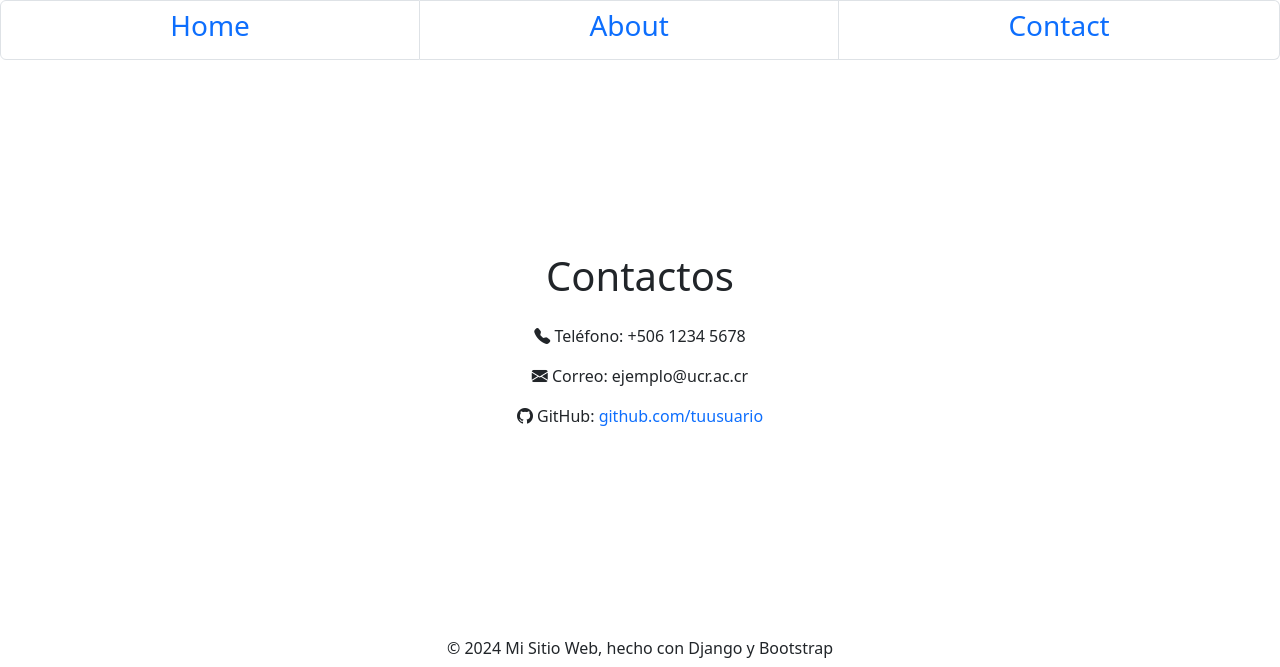
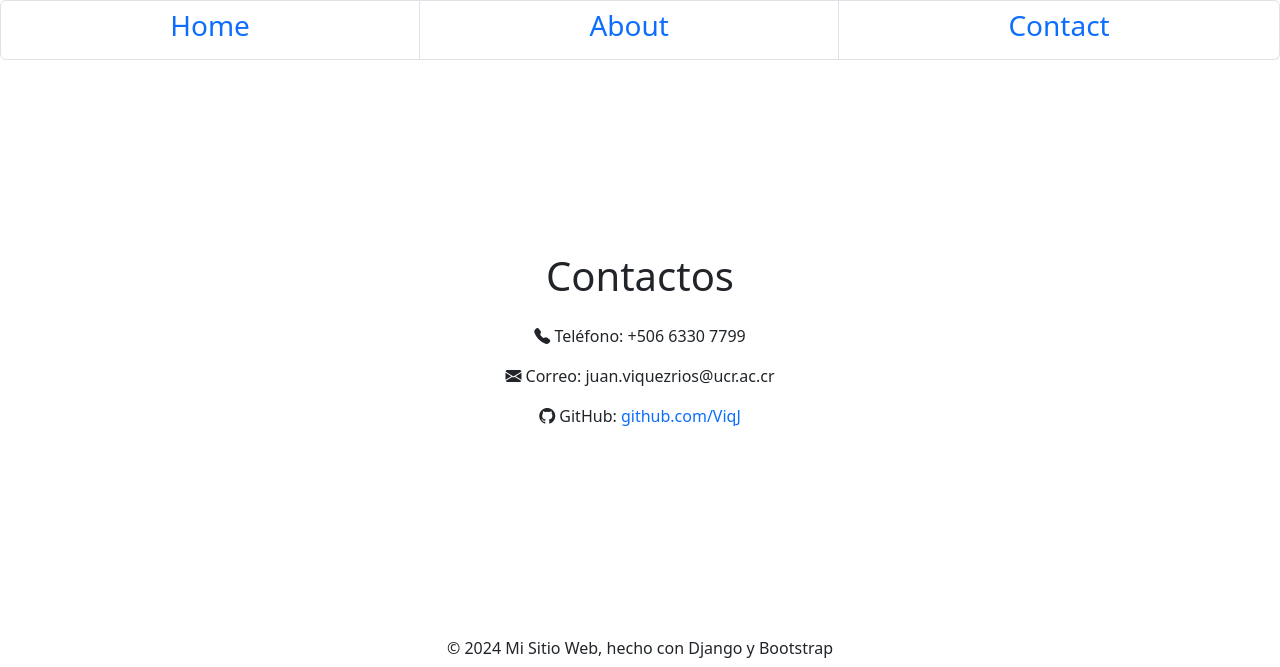
Before and after one commit to dsalazar-lectures/software-design-I2025, a Django app: page /JPage/contact/ in a window 1280 px wide. Shown: the top 667 px of the page. Run offline with Django 5.2, Linux system fonts and the light colour scheme.

Commit message:
DjangoPage: Correcion datos personales

```diff
--- a/DjangoPage/JJSite/JPage/templates/contact.html
+++ b/DjangoPage/JJSite/JPage/templates/contact.html
@@ -9,13 +9,13 @@
                 <h1>Contactos</h1>
                 <ul class="list-unstyled mt-4">
                     <li class="mb-3">
-                        <i class="bi bi-telephone-fill"></i> Teléfono: +506 1234 5678
+                        <i class="bi bi-telephone-fill"></i> Teléfono: +506 6330 7799
                     </li>
                     <li class="mb-3">
-                        <i class="bi bi-envelope-fill"></i> Correo: ejemplo@ucr.ac.cr
+                        <i class="bi bi-envelope-fill"></i> Correo: juan.viquezrios@ucr.ac.cr
                     </li>
                     <li class="mb-3">
-                        <i class="bi bi-github"></i> GitHub: <a href="https://github.com/tuusuario" target="_blank" class="text-decoration-none">github.com/tuusuario</a>
+                        <i class="bi bi-github"></i> GitHub: <a href="https://github.com/ViqJ" target="_blank" class="text-decoration-none">github.com/ViqJ</a>
                     </li>
                 </ul>
             </div>
```
